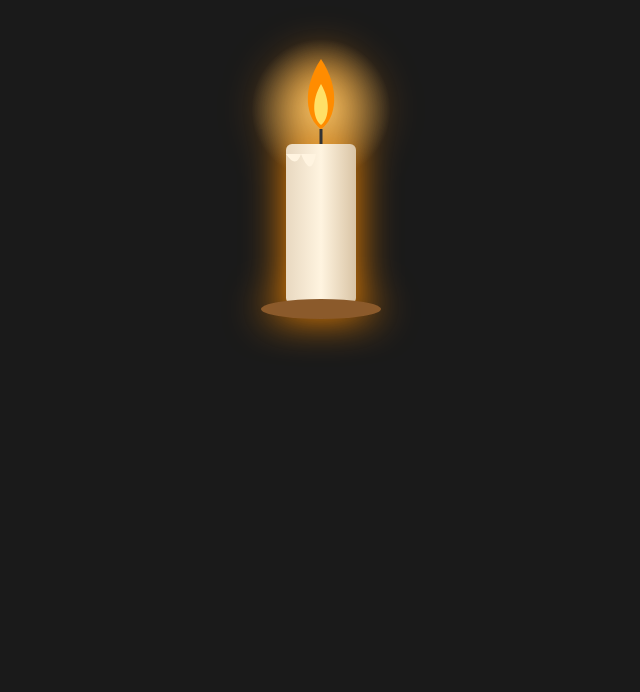
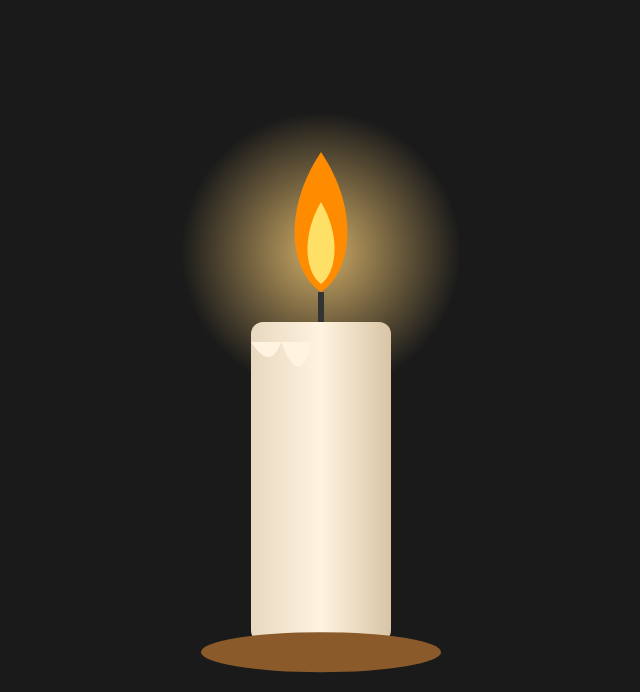
Before and after one commit to wazz73/candela-magica, a plain HTML site: page index.html in a window 1280 px wide. Shown: the part 140-832 px from the top of the page, without its empty margins (319-959 px from the left). Before the commit the page ends 800 px from the top, so only its background shows below. Drawn offline with Linux system fonts and the light colour scheme.

Commit message:
Use candle image as page background
Co-Authored-By: Claude Opus 5.5 <noreply@anthropic.com>
Claude-Session: https://claude.ai/code/session_01HjyJQgaVrxCcHNCTBSiTNP

```diff
--- a/index.html
+++ b/index.html
@@ -7,7 +7,13 @@
   <style>
     body {
       margin: 0;
+      min-height: 100vh;
       background-color: #1a1a1a;
+      background-image: url("img/candela.svg");
+      background-repeat: no-repeat;
+      background-position: center bottom;
+      background-size: auto 75vh;
+      background-attachment: fixed;
       font-family: Georgia, serif;
       text-align: center;
     }
@@ -17,15 +23,9 @@
       text-shadow: 0 0 10px #ff8c00, 0 0 20px #ff4500;
       padding: 20px;
     }
-    img {
-      width: 200px;
-      max-width: 80%;
-      filter: drop-shadow(0 0 20px #ff8c00);
-    }
   </style>
 </head>
 <body>
   <h1>Candela Magica</h1>
-  <img src="img/candela.svg" alt="Una candela accesa con una fiamma arancione">
 </body>
 </html>
```
